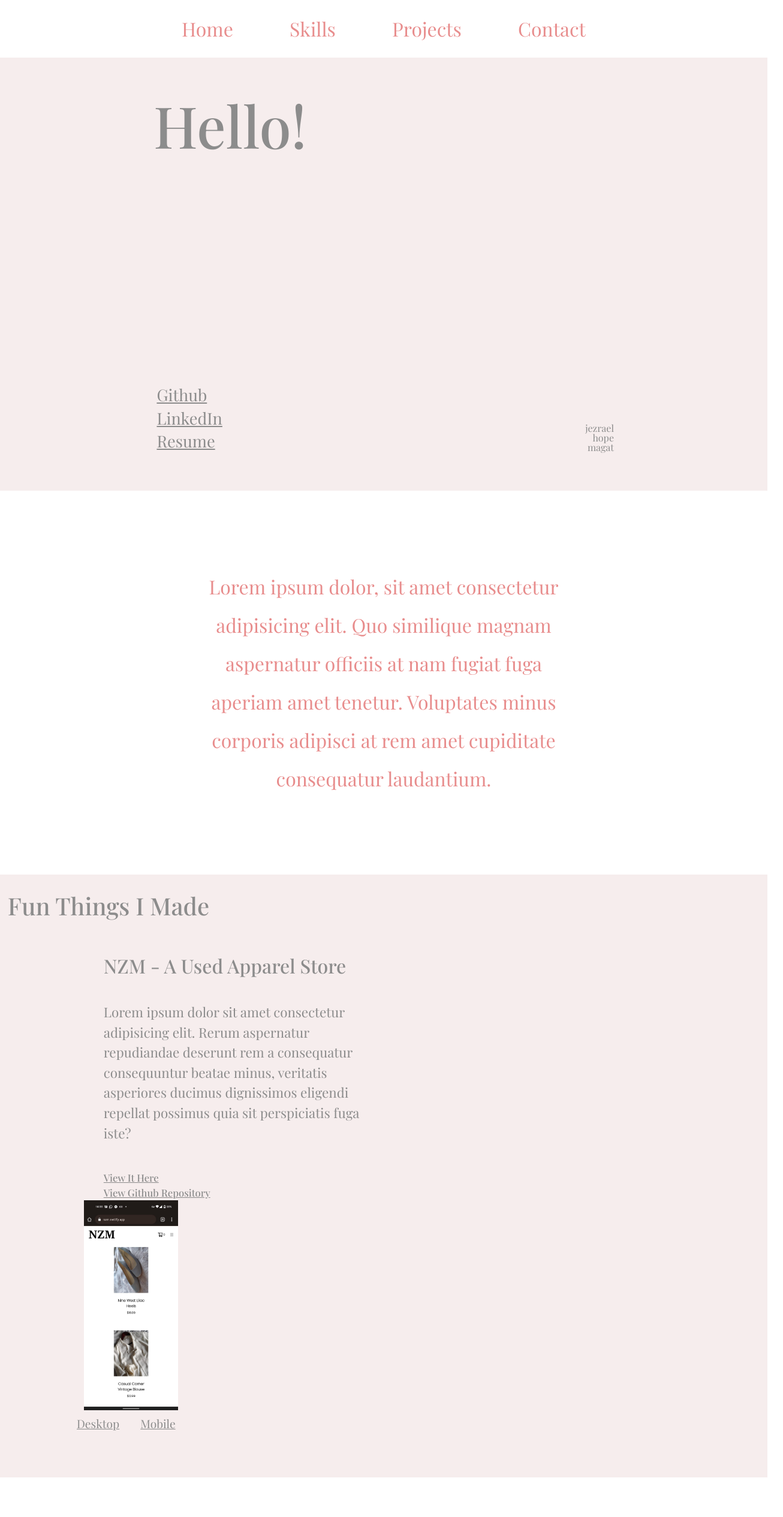
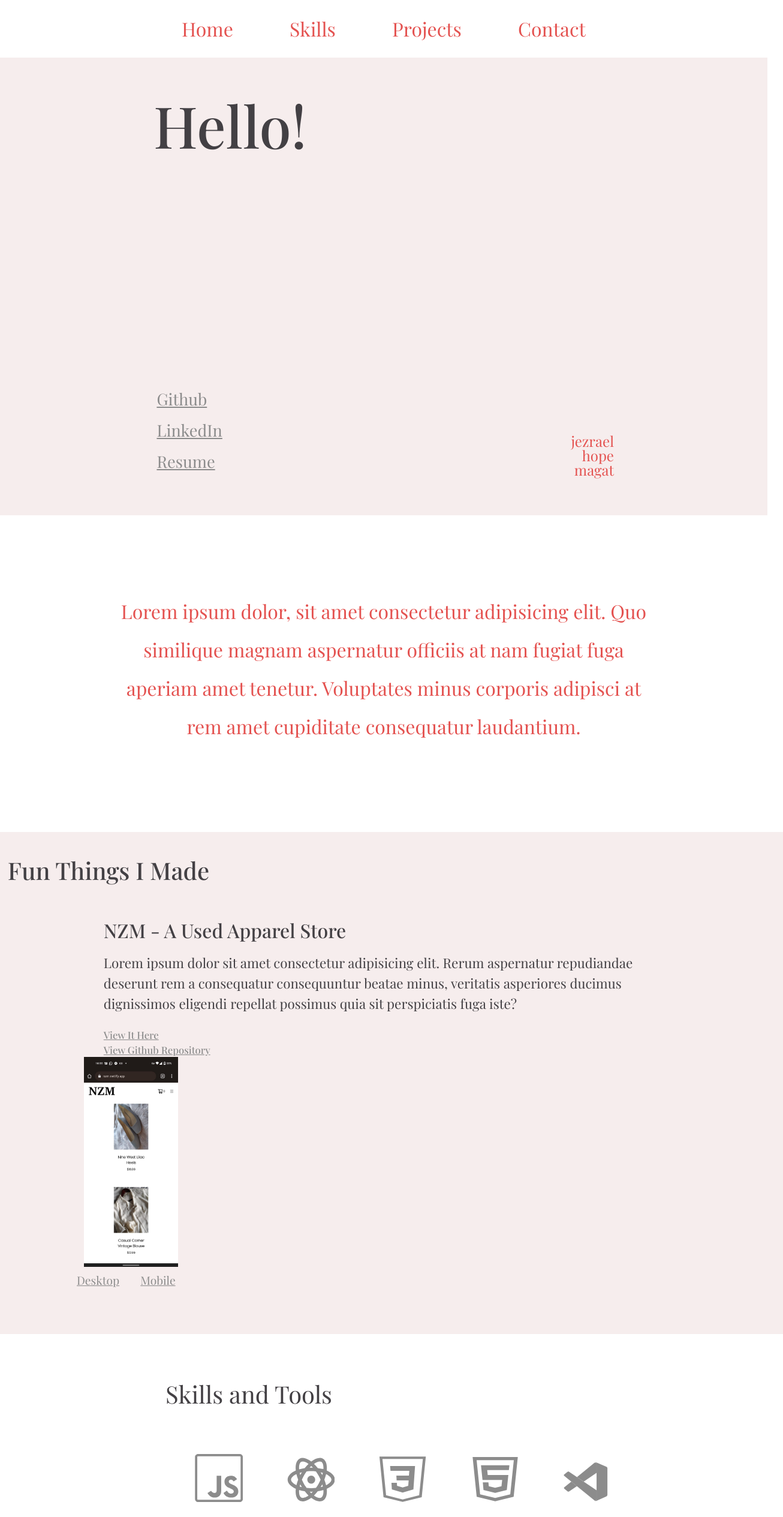
Before and after one commit to jezraelhope/Portfolio, a React (Create React App) app: page / in a window 1280 px wide. Shown: the top 2529 px of the page at 60% size, 1306 px wide, since content can reach past the window. Built offline with nearby package versions, Linux system fonts and the light colour scheme; a web font is replaced by a local one.

Commit message:
Fix UI, added contrast in the palette

```diff
--- a/src/App.css
+++ b/src/App.css
@@ -5,5 +5,5 @@
   font-family: "Playfair Display", sans-serif;
   display: flex;
   flex-direction: column;
-  font-size: 1em;
+  width: 100%;
 }
--- a/src/Components/Projects.js
+++ b/src/Components/Projects.js
@@ -7,7 +7,6 @@ import { projectData } from "../Data/projectData";
 const Projects = () => {
 	return (
 		<div className="projects-container">
-			<div className="projects">
 				<h2 className="project-header">Fun Things I Made</h2>
 				{projectData.map((item) => {
 					return (
@@ -48,7 +47,6 @@ const Projects = () => {
 						</figure>
 					);
 				})}
-			</div>
 		</div>
 	);
 };
--- a/src/Styles/aboutme.css
+++ b/src/Styles/aboutme.css
@@ -1,8 +1,8 @@
 .about-me {
-	color:#E88D8D;
-	font-size: .5em;
+	color:#e45250;
+	font-size: 1em;
 	text-align: center;
-	width: 50%;
+	width: 70%;
 	margin: 4em auto;
 	line-height: 2em;
 }
--- a/src/Styles/banner.css
+++ b/src/Styles/banner.css
@@ -17,9 +17,9 @@
 
 .banner a {
 	text-decoration: none;
-	color: #E88D8D;
+	color: #E45250;
 	font-weight: 400;
-	font-size: 1em;
+	font-size: 1.2em;
 	line-height: 2em;
 }
 
--- a/src/Styles/contact.css
+++ b/src/Styles/contact.css
@@ -5,8 +5,8 @@
 
 .lets-talk {
 	font-size: 1.3em;
-	margin-bottom:.5em;
-	color: #8c8c8c;
+	margin-bottom: 1em;
+	color: #434044;
 }
 
 .contact-form {
@@ -26,7 +26,7 @@
 
 ::placeholder {
 	font-family: "Playfair Display", sans-serif;
-	color: #E88D8D;
+	color: #e45250;
 }
 
 .contact-content {
@@ -38,7 +38,7 @@
 }
 
 .submit {
-	background-color: #E88D8D;
+	background-color: #e45250;
 	border: none;
 	color: white;
 	font-family: "Playfair Display", sans-serif;
--- a/src/Styles/home.css
+++ b/src/Styles/home.css
@@ -4,11 +4,12 @@
 }
 .home {
 	padding: .7em;
-	color: #8C8C8C;
 }
 
 .greetings {
-	font-size: 3em;
+	margin-top: .4em;
+	color: #434044;
+	font-size: 4em;
 	font-weight: 500;
 }
 
@@ -33,6 +34,7 @@
 }
 
 .home-links a {
+	line-height: 1.5;
 	color: #8C8C8C;
 }
 
@@ -41,6 +43,9 @@
 	flex-direction: column;
 	justify-content: flex-end;
 	align-items: flex-end;
+	color: #e45250;
+	font-size: 1.5em;
+	line-height: 1;
 }
 
 @media screen and (min-width:768px) {
--- a/src/Styles/projects.css
+++ b/src/Styles/projects.css
@@ -1,17 +1,16 @@
 .projects-container {
 	width: 100%;
 	background-color: #AD59591C;
-}
-.projects {
 	padding: 1em .8em;
-	color: #8C8C8C;
 	margin-top: 1em;
 	align-items: center;
 }
 
 .project-header {
+	margin-top: .7em;
 	font-size: 1.3em;
 	font-weight: 500;
+	color: #434044;
 }
 
 .project-item {
@@ -67,11 +66,13 @@
 
 .project-title {
 	font-weight: 500;
+	color: #434044;
 }
 
 .project-description {
 	font-size: .7em;
-	margin: 2em 0;
+	margin: 1em auto;
+	color: #434044;
 }
 
 .project-links {
--- a/src/Styles/skills.css
+++ b/src/Styles/skills.css
@@ -6,7 +6,7 @@
 .skills-and-tools {
 	font-size: 1.3em;
 	margin-left: .5em;
-	color: #8C8C8C;
+	color: #434044;
 }
 
 .skills-container {
@@ -15,7 +15,7 @@
 	flex-direction: row;
 	flex-wrap: wrap;
 	align-items: center;
-	margin: 2em 2em 0 2em;
+	margin: 1.5em 2em 0 2em;
 }
 
 .skill {
@@ -30,13 +30,14 @@
 .skill img{
 	width: 35px;
 	height: 35px;
-	color: #8C8C8C;
+	color: #434044;
 }
 
 .skill p {
 	font-size: .6em;
+	font-weight: 600;
 	text-align: center;
-	color: #8C8C8C;
+	color: #434044;
 	margin: 1em 0;
 }
 
```
Also changed, not shown: 1 other file (tests, documents, lock files or other folders).
